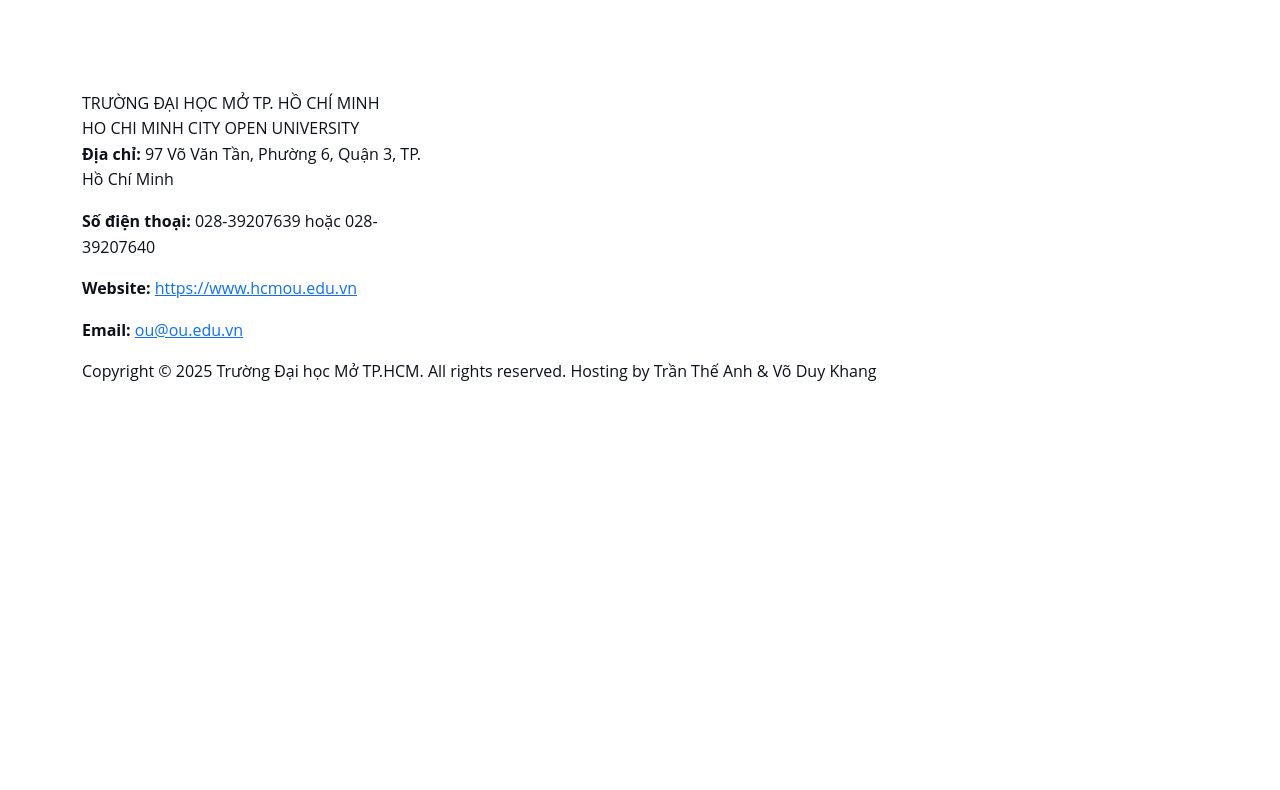
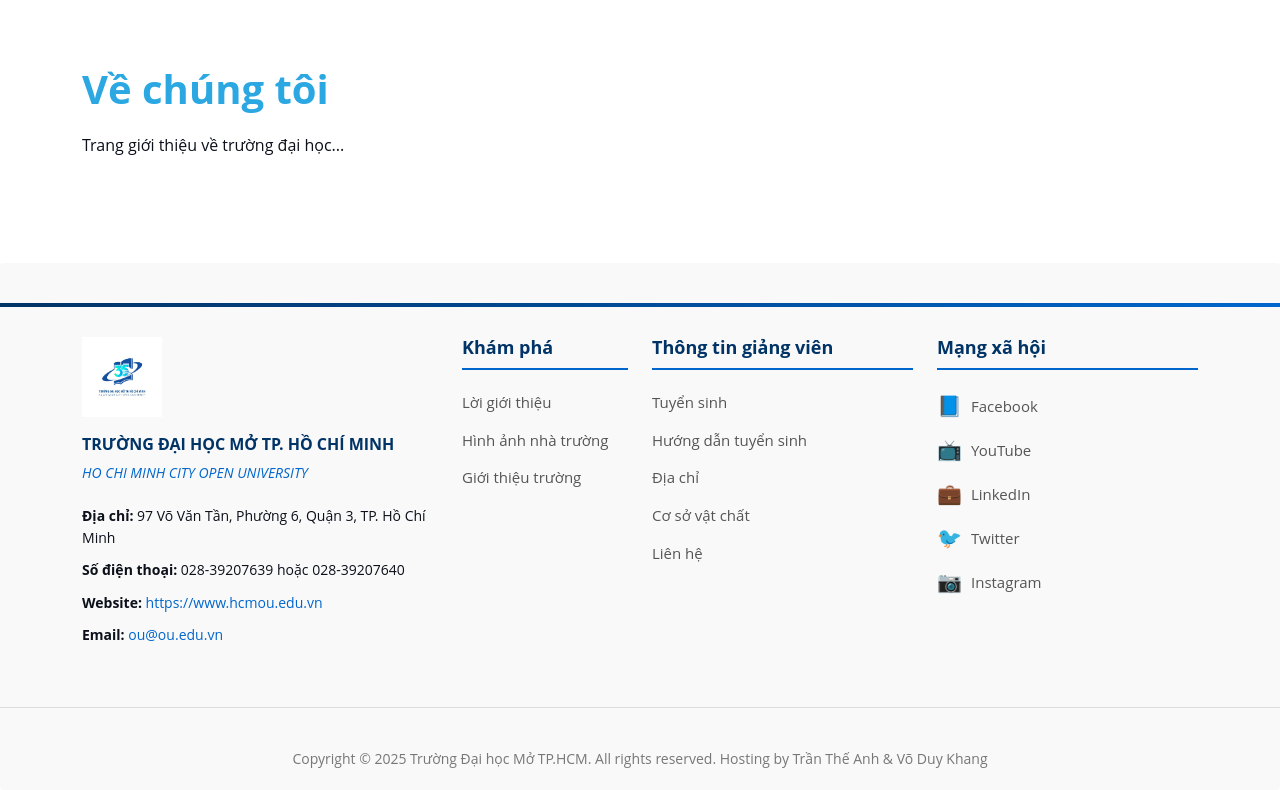
Before and after one commit to Theanh130124/WEB_DESIGN, a React (Create React App) app in the folder ou-portal/: page /facilities in a window 1280 px wide. Shown: the part 551-1341 px from the top of the page. Before the commit the page ends 936 px from the top, so only its background shows below. Built offline with nearby package versions, Linux system fonts and the light colour scheme.

Commit message:
Update Footer

```diff
--- a/ou-portal/src/components/Footer/Footer.module.css
+++ b/ou-portal/src/components/Footer/Footer.module.css
@@ -1,211 +1,174 @@
+/* Footer.module.css */
 .footer {
-  background: #F9F9F9;
-  padding: 60px 0 20px;
-  margin-top: 80px;
+  background-color: #f9f9f9;
+  padding: 40px 0 20px;
+  position: relative;
+  border-radius: 4px;
 }
 
-.footer-content {
-  margin-bottom: 40px;
+.verticalDivider {
+  height: 4px;
+  background: linear-gradient(90deg, #003366, #0066cc);
+  margin-bottom: 30px;
 }
 
-.footer-section {
-  margin-bottom: 40px;
+.footerContent {
+  display: flex;
+  flex-wrap: wrap;
 }
 
-.footer-logo {
-  display: flex;
-  align-items: center;
-  gap: 16px;
-  margin-bottom: 24px;
+.footerSection {
+  margin-bottom: 30px;
 }
 
-.footer-logo-img {
-  width: 82px;
-  height: 98px;
-  object-fit: contain;
+.footerLogoSection {
+  display: flex;
+  flex-direction: column;
+  align-items: flex-start;
+  margin-bottom: 20px;
 }
 
-.footer-logo-text {
-  display: flex;
-  flex-direction: column;
-  gap: 4px;
+.footerLogo {
+  height: 80px;
+  margin-bottom: 15px;
 }
 
-.footer-school-name {
-  font-family: 'Open Sans', sans-serif;
-  font-weight: 700;
-  font-size: 14px;
-  line-height: 18px;
-  letter-spacing: 0.2px;
-  color: #0C101A;
-  margin: 0;
+.footerSchoolNames {
+  text-align: left;
 }
 
-.footer-school-name-en {
-  font-family: 'Open Sans', sans-serif;
-  font-weight: 400;
-  font-size: 12px;
-  line-height: 16px;
-  letter-spacing: 0.2px;
-  color: #0C101A;
-  margin: 0;
+.footerSchoolName {
+  font-weight: bold;
+  color: #003366;
+  font-size: 16px;
+  margin-bottom: 5px;
 }
 
-.footer-contact {
-  font-family: 'Open Sans', sans-serif;
-  font-weight: 400;
-  font-size: 12px;
-  line-height: 24px;
-  letter-spacing: 0.3px;
-  color: #0C101A;
+.footerSchoolNameEn {
+  color: #0066cc;
+  font-size: 14px;
+  font-style: italic;
 }
 
-.footer-contact p {
-  margin-bottom: 8px;
+.footerContact {
+  font-size: 14px;
+  line-height: 1.6;
 }
 
-.footer-contact a {
-  color: #2BA7E2;
-  text-decoration: none;
-  transition: color 0.3s ease;
+.footerContact p {
+  margin-bottom: 10px;
 }
 
-.footer-contact a:hover {
-  color: #0193DC;
+.footerContact a {
+  color: #0066cc;
+  text-decoration: none;
+}
+
+.footerContact a:hover {
   text-decoration: underline;
 }
 
-.footer-section-title {
-  font-family: 'Open Sans', sans-serif;
-  font-weight: 700;
-  font-size: 16px;
-  line-height: 22px;
-  letter-spacing: 0.3px;
-  color: #0C101A;
+.footerSectionTitle {
+  color: #003366;
+  font-size: 18px;
+  font-weight: bold;
   margin-bottom: 20px;
+  border-bottom: 2px solid #0066cc;
+  padding-bottom: 10px;
 }
 
-.footer-links {
+.footerLinks {
   list-style: none;
   padding: 0;
   margin: 0;
 }
 
-.footer-links li {
+.footerLinks li {
   margin-bottom: 12px;
 }
 
-.footer-link {
-  font-family: 'Open Sans', sans-serif;
-  font-weight: 700;
-  font-size: 14px;
-  line-height: 18px;
-  letter-spacing: 0.2px;
-  color: #373F41;
+.footerLink {
+  color: #555;
   text-decoration: none;
-  transition: color 0.3s ease;
+  transition: color 0.3s;
+  font-size: 15px;
 }
 
-.footer-link:hover {
-  color: #2BA7E2;
+.footerLink:hover {
+  color: #0066cc;
 }
 
-.social-media {
+.socialMedia {
   display: flex;
-  gap: 16px;
-  flex-wrap: wrap;
+  flex-direction: column;
+  gap: 12px;
 }
 
-.social-link {
+.socialLink {
   display: flex;
   align-items: center;
-  justify-content: center;
-  width: 32px;
-  height: 32px;
-  border: 1px solid #E6E6E7;
-  border-radius: 8px;
   text-decoration: none;
-  transition: all 0.3s ease;
+  color: #555;
+  transition: color 0.3s;
 }
 
-.social-link:hover {
-  background: #2BA7E2;
-  border-color: #2BA7E2;
-  transform: translateY(-2px);
+.socialLink:hover {
+  color: #0066cc;
 }
 
-.social-link:hover .social-icon {
-  filter: brightness(0) invert(1);
-}
-
-.social-icon {
-  font-size: 16px;
-  transition: filter 0.3s ease;
-}
-
-.footer-divider {
-  width: 100%;
-  height: 4px;
-  background: #2BA7E2;
-  border-radius: 4px;
-  margin: 40px 0 20px;
-}
-
-.footer-copyright {
-  font-family: 'Open Sans', sans-serif;
-  font-weight: 400;
-  font-size: 12px;
-  line-height: 24px;
-  letter-spacing: 0.3px;
-  color: #0C101A;
+.socialIcon {
+  font-size: 20px;
+  margin-right: 10px;
+  width: 24px;
   text-align: center;
 }
 
-@media (max-width: 991.98px) {
-  .footer-logo {
-    flex-direction: column;
-    align-items: flex-start;
-    text-align: left;
+.socialName {
+  font-size: 15px;
+}
+
+.footerDivider {
+  height: 1px;
+  background-color: #ddd;
+  margin: 20px 0;
+}
+
+.footerCopyright {
+  text-align: center;
+  font-size: 14px;
+  color: #777;
+  padding-top: 20px;
+}
+
+/* Responsive styles */
+@media (max-width: 991px) {
+  .footerSection {
+    margin-bottom: 30px;
   }
 
-  .footer-logo-img {
-    width: 60px;
-    height: 72px;
+  .footerLogo {
+    height: 70px;
   }
 }
 
-@media (max-width: 768px) {
+@media (max-width: 767px) {
   .footer {
-    padding: 40px 0 20px;
-    margin-top: 40px;
+    padding: 30px 0 15px;
   }
 
-  .footer-content {
-    margin-bottom: 30px;
+  .footerLogo {
+    height: 60px;
   }
 
-  .footer-section {
-    margin-bottom: 30px;
+  .footerSchoolName {
+    font-size: 14px;
   }
 
-  .social-media {
-    justify-content: center;
+  .footerSchoolNameEn {
+    font-size: 12px;
+  }
+
+  .footerSectionTitle {
+    font-size: 16px;
   }
 }
-
-@media (max-width: 576px) {
-  .footer-logo {
-    align-items: center;
-    text-align: center;
-  }
-
-  .footer-section-title {
-    font-size: 14px;
-    line-height: 20px;
-  }
-
-  .footer-link {
-    font-size: 12px;
-    line-height: 16px;
-  }
-}
--- a/ou-portal/src/components/Footer/Footer.tsx
+++ b/ou-portal/src/components/Footer/Footer.tsx
@@ -1,7 +1,7 @@
 import React from 'react';
 import { Container, Row, Col } from 'react-bootstrap';
 import { Link } from 'react-router-dom';
-import './Footer.module.css';
+import styles from './Footer.module.css';
 
 interface FooterLink {
   label: string;
@@ -29,7 +29,7 @@
 }
 
 const Footer: React.FC<FooterProps> = ({
-  logo = '/logo.png',
+  logo = '/default/logo-default.jpg', // Sửa đường dẫn để đồng bộ với Header
   schoolName = 'TRƯỜNG ĐẠI HỌC MỞ TP. HỒ CHÍ MINH',
   schoolNameEn = 'HO CHI MINH CITY OPEN UNIVERSITY',
   address = '97 Võ Văn Tần, Phường 6, Quận 3, TP. Hồ Chí Minh',
@@ -48,26 +48,34 @@
     { label: 'Cơ sở vật chất', path: '/facilities' },
     { label: 'Liên hệ', path: '/contact' }
   ],
+  // Cập nhật icon mạng xã hội đẹp hơn
   socialMedia = [
-    { name: 'Twitter', icon: '🐦', url: '#' },  //xem lại icon
     { name: 'Facebook', icon: '📘', url: '#' },
+    { name: 'YouTube', icon: '📺', url: '#' },
+    { name: 'LinkedIn', icon: '💼', url: '#' },
+    { name: 'Twitter', icon: '🐦', url: '#' },
     { name: 'Instagram', icon: '📷', url: '#' }
   ],
   copyrightText = 'Copyright © 2025 Trường Đại học Mở TP.HCM. All rights reserved. Hosting by Trần Thế Anh & Võ Duy Khang'
 }) => {
   return (
-    <footer className="footer">
+    <footer className={styles.footer}>
+      <div className={styles.verticalDivider}></div>
       <Container>
-        <Row className="footer-content">
-          <Col lg={4} className="footer-section">
-            <div className="footer-logo">
-              <img src={logo} alt="Logo" className="footer-logo-img" />
-              <div className="footer-logo-text">
-                <div className="footer-school-name">{schoolName}</div>
-                <div className="footer-school-name-en">{schoolNameEn}</div>
+        <Row className={styles.footerContent}>
+          <Col lg={4} className={styles.footerSection}>
+            <div className={styles.footerLogoSection}>
+              <img
+                src={logo}
+                alt="Logo"
+                className={styles.footerLogo}
+              />
+              <div className={styles.footerSchoolNames}>
+                <div className={styles.footerSchoolName}>{schoolName}</div>
+                <div className={styles.footerSchoolNameEn}>{schoolNameEn}</div>
               </div>
             </div>
-            <div className="footer-contact">
+            <div className={styles.footerContact}>
               <p><strong>Địa chỉ:</strong> {address}</p>
               <p><strong>Số điện thoại:</strong> {phone}</p>
               <p><strong>Website:</strong> <a href={website} target="_blank" rel="noopener noreferrer">{website}</a></p>
@@ -75,12 +83,12 @@
             </div>
           </Col>
 
-          <Col lg={2} className="footer-section">
-            <h5 className="footer-section-title">Khám phá</h5>
-            <ul className="footer-links">
+          <Col lg={2} className={styles.footerSection}>
+            <h5 className={styles.footerSectionTitle}>Khám phá</h5>
+            <ul className={styles.footerLinks}>
               {exploreLinks.map((link, index) => (
                 <li key={index}>
-                  <Link to={link.path} className="footer-link">
+                  <Link to={link.path} className={styles.footerLink}>
                     {link.label}
                   </Link>
                 </li>
@@ -88,12 +96,12 @@
             </ul>
           </Col>
 
-          <Col lg={3} className="footer-section">
-            <h5 className="footer-section-title">Thông tin giảng viên</h5>
-            <ul className="footer-links">
+          <Col lg={3} className={styles.footerSection}>
+            <h5 className={styles.footerSectionTitle}>Thông tin giảng viên</h5>
+            <ul className={styles.footerLinks}>
               {facultyLinks.map((link, index) => (
                 <li key={index}>
-                  <Link to={link.path} className="footer-link">
+                  <Link to={link.path} className={styles.footerLink}>
                     {link.label}
                   </Link>
                 </li>
@@ -101,35 +109,32 @@
             </ul>
           </Col>
 
-          <Col lg={3} className="footer-section">
-            <h5 className="footer-section-title">Mạng xã hội</h5>
-            <div className="social-media">
+          <Col lg={3} className={styles.footerSection}>
+            <h5 className={styles.footerSectionTitle}>Mạng xã hội</h5>
+            <div className={styles.socialMedia}>
               {socialMedia.map((social, index) => (
                 <a
                   key={index}
                   href={social.url}
                   target="_blank"
                   rel="noopener noreferrer"
-                  className="social-link"
+                  className={styles.socialLink}
                   aria-label={social.name}
                 >
-                  <span className="social-icon">{social.icon}</span>
+                  <span className={styles.socialIcon}>{social.icon}</span>
+                  <span className={styles.socialName}>{social.name}</span>
                 </a>
               ))}
             </div>
           </Col>
         </Row>
+      </Container>
 
-        <div className="footer-divider"></div>
+      <div className={styles.footerDivider}></div>
 
-        <Row>
-          <Col>
-            <div className="footer-copyright">
-              {copyrightText}
-            </div>
-          </Col>
-        </Row>
-      </Container>
+      <div className={styles.footerCopyright}>
+        {copyrightText}
+      </div>
     </footer>
   );
 };
```
Also changed, not shown: ou-portal/src/App.tsx (+11 -12 lines), ou-portal/src/components/Header/Header.module.css (+22 -12 lines), ou-portal/src/components/Header/Header.tsx (+12 -8 lines).
